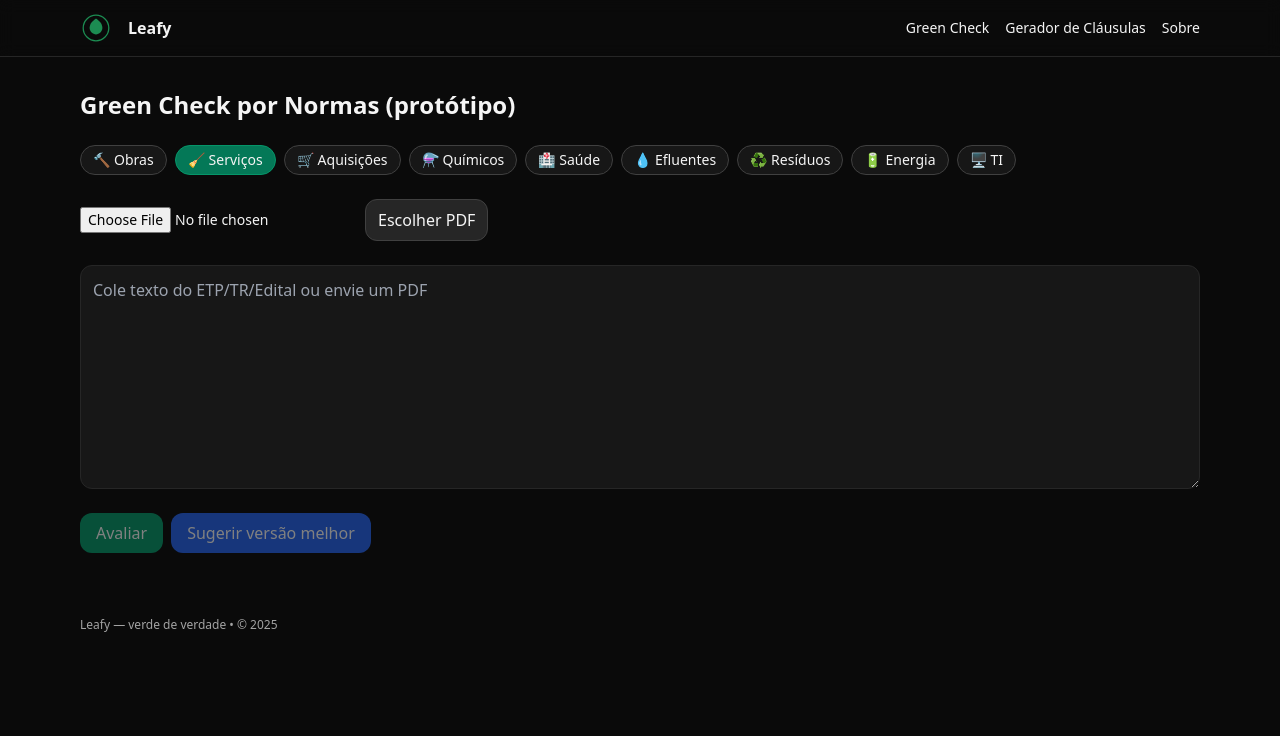
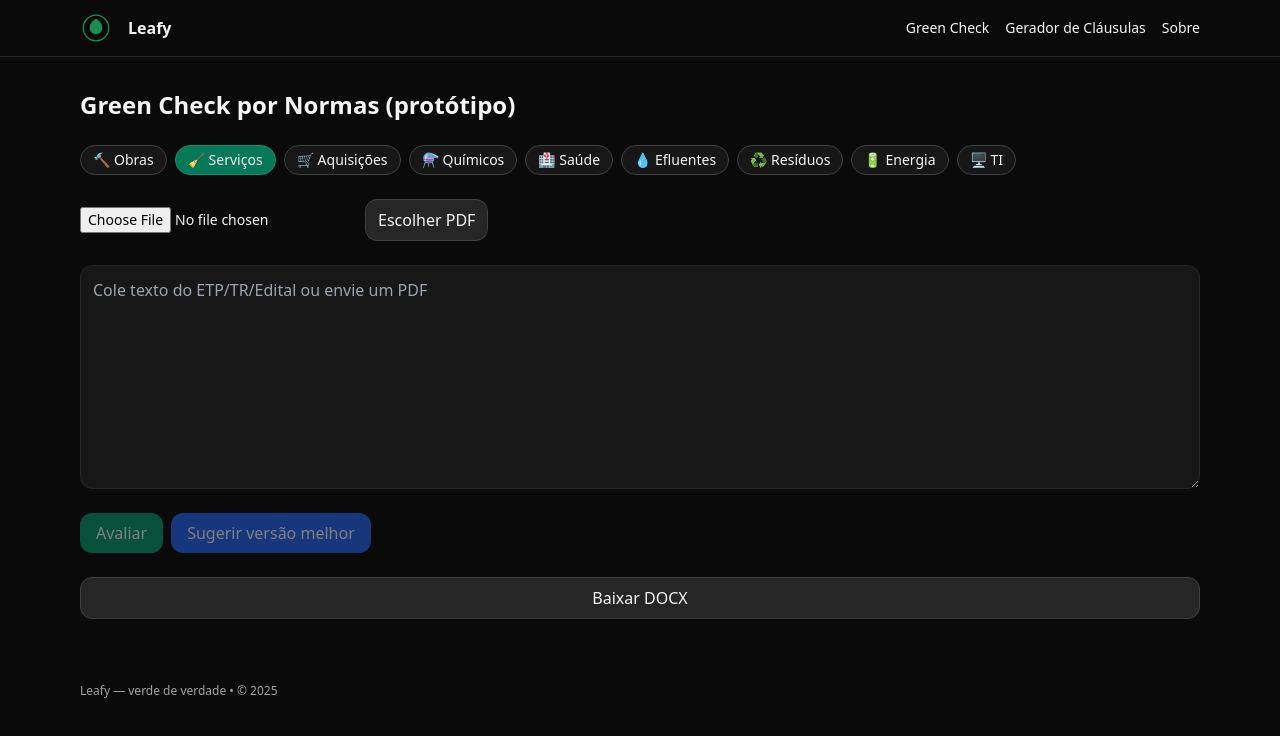
Before and after one commit to bpensione/leafy, a Next.js app: page /check in a window 1280 px wide. Shown: the top 736 px of the page. Built offline with nearby package versions, Linux system fonts and the light colour scheme.

Commit message:
Update page.tsx

```diff
--- a/app/check/page.tsx
+++ b/app/check/page.tsx
@@ -396,6 +396,28 @@ export default function CheckPage() {
           {improving ? 'Gerando...' : 'Sugerir versão melhor'}
         </button>
       </div>
+<button
+  onClick={async () => {
+    const content = suggested || text || '';
+    if (!content) return alert('Nada para exportar.');
+    const res = await fetch('/api/export-docx', {
+      method: 'POST',
+      headers: { 'Content-Type': 'application/json' },
+      body: JSON.stringify({ title: 'Versao_sugerida', body: content })
+    });
+    if (!res.ok) return alert('Falha ao gerar DOCX.');
+    const blob = await res.blob();
+    const url = URL.createObjectURL(blob);
+    const a = document.createElement('a');
+    a.href = url;
+    a.download = 'versao_sugerida.docx';
+    a.click();
+    URL.revokeObjectURL(url);
+  }}
+  className="px-4 py-2 rounded-xl bg-neutral-800 border border-neutral-700"
+>
+  Baixar DOCX
+</button>
 
       {report && (
         <div className="grid gap-4">
```
